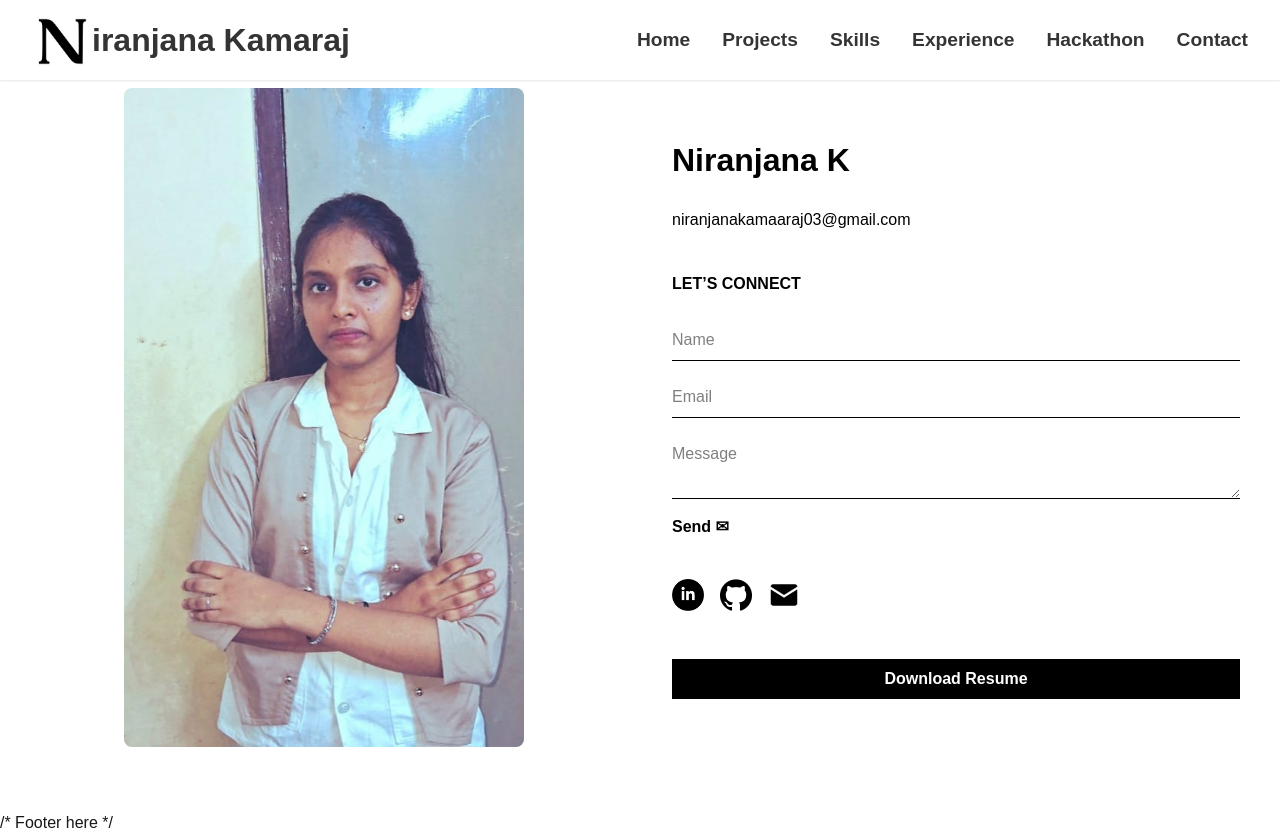
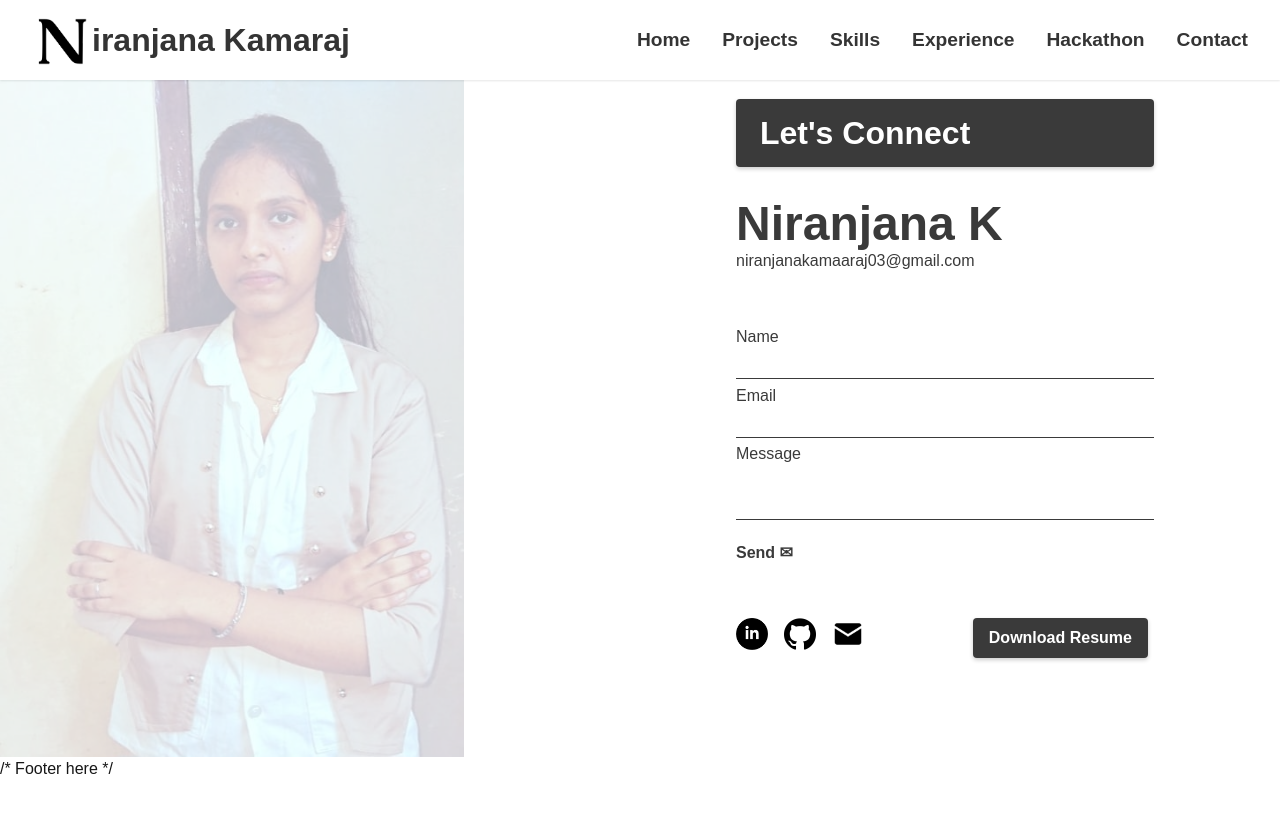
Before and after one commit to Niranjanakamaraj/niranjanakamaraj_portfolio, a Next.js app: page /Contact in a window 1280 px wide. After the commit the page ends 800 px from the top, so only its background shows below. Built offline with nearby package versions, Linux system fonts and the light colour scheme.

Commit message:
contact page

```diff
--- a/app/Contact/page.tsx
+++ b/app/Contact/page.tsx
@@ -1,9 +1,36 @@
 "use client";
+import { useRef } from "react";
 import Image from "next/image";
 import Navbar from "../components/Navbar";
 import styles from "../Styling/Contact.module.css";
+import emailjs from "@emailjs/browser";
 
 export default function Contact() {
+   const form = useRef(null);
+
+  const sendEmail = (e: React.FormEvent) => {
+    e.preventDefault();
+
+    emailjs
+      .sendForm(
+        "service_61va293",         // your EmailJS service ID
+        "template_cl3zwun",        // your EmailJS template ID
+        form.current!,
+        "AKz1rwebR7GOZUsgM"     // your EmailJS public key
+      )
+      .then(
+        (result) => {
+          console.log("Email sent:", result.text);
+          alert("Message sent successfully!");
+          form.current?.reset();
+        },
+        (error) => {
+          console.error("Email error:", error.text);
+          alert("Failed to send message. Try again later.");
+        }
+      );
+  };
+
   return (
     <main className={styles.main}>
       <Navbar />
@@ -19,29 +46,52 @@ export default function Contact() {
               className={styles.contactImage}
             />
           </div>
-
           {/* RIGHT – TEXT + FORM + SOCIALS */}
           <div className={styles.contactInfo}>
+            <h1 className={styles.title}>Let's Connect</h1>
             <h3 className={styles.contactName}>Niranjana K</h3>
             <p className={styles.contactMail}>niranjanakamaaraj03@gmail.com</p>
+            <form ref={form} onSubmit={sendEmail} className={styles.contactForm}>
+  Name<input type="text" name="name" className={styles.inputField} />
+  Email<input type="email" name="email" className={styles.inputField} />
+  Message<textarea name="message" className={styles.inputField}></textarea>
+  <button type="submit" className={styles.sendBtn}>Send &#9993;</button>
+</form>
+            <div className={styles.socialIcons}>
+  <a
+    href="https://www.linkedin.com/in/niranjanakamaraj/"
+    target="_blank"
+    rel="noopener noreferrer"
+    aria-label="LinkedIn"
+  >
+    <img src="/linkedin.png" alt="LinkedIn" />
+  </a>
 
-            <h4 className={styles.connectTitle}>LET’S CONNECT</h4>
-            <form className={styles.contactForm}>
-              <input type="text" placeholder="Name" className={styles.inputField} />
-              <input type="email" placeholder="Email" className={styles.inputField} />
-              <textarea placeholder="Message" className={styles.inputField}></textarea>
-              <button type="submit" className={styles.sendBtn}>Send &#9993;</button>
-            </form>
+  <a
+    href="https://github.com/Niranjanakamaraj"
+    target="_blank"
+    rel="noopener noreferrer"
+    aria-label="GitHub"
+  >
+    <img src="/github.png" alt="GitHub" />
+  </a>
 
-            <div className={styles.socialIcons}>
-              <img src="/linkedin.png" alt="LinkedIn" />
-              <img src="/github.png" alt="GitHub" />
-              <img src="/email.png" alt="Email" />
-            </div>
+  <a
+    href="mailto:niranjanakamaraj03@gmail.com"
+    aria-label="Email"
+  >
+    <img src="/email.png" alt="Email" />
+  </a>
 
-            <button className={styles.downloadBtn}>Download Resume</button>
+            <a
+  href="/K_Niranjana_resume.pdf"
+  download="K_Niranjana_resume.pdf"
+  className={styles.downloadBtn}
+>
+  Download Resume
+</a>
           </div>
-
+        </div>
         </div>
       </section>
     </main>
--- a/app/Styling/Contact.module.css
+++ b/app/Styling/Contact.module.css
@@ -2,19 +2,33 @@
   font-family: 'Arial', sans-serif;
 }
 
+.title {
+  display: flex;
+  align-items: center;
+  justify-content: center !important;
+  font-size: 32px;
+  max-width: 90%;
+  font-weight: 700;
+  background: #3a3a3a;
+  color: #ffffff;
+  padding: 10px 24px;
+  border-radius: 4px;
+  display: inline-block;
+  box-shadow: 0px 2px 4px rgba(0, 0, 0, 0.2);
+}
 .contactSection {
   display: flex;
-  justify-content: center;
+  justify-content:flex-start;
   align-items: center;
-  padding: 4rem 2rem;
   background-color: #fff;
 }
 
 .contactWrapper {
+  margin-top: -2rem;;
   display: flex;
   max-width: 1200px;
   width: 100%;
-  gap: 4rem;
+  gap: 17rem;
   align-items: center;
 }
 
@@ -26,54 +40,68 @@
 
 .contactImage {
   width: 100%;
-  max-width: 400px;
-  border-radius: 8px;
+  max-height:900px;
+  max-width: 700px;
+  margin-left: 0px !important;
+  padding: 0px !important;
+  opacity: 0.3;
 }
 
 .contactInfo {
   flex: 1;
+  width:50%;
+  height:100%;
   display: flex;
   flex-direction: column;
-  gap: 1.5rem;
+  gap: 1.3rem;
 }
 
 .contactName {
-  color: #000000;
-  font-size: 2rem;
+  color: #3a3a3a;
+  font-size: 3rem;
   font-weight: bold;
 }
 
 .contactMail {
+  padding-top: 0px;
+  margin-top: -2rem;
   font-size: 1rem;
-  color: #000000;
+  color: #3a3a3a;
 }
 
 .connectTitle {
-  color: #000000;
+  color: #3a3a3a;
   font-weight: bold;
   margin-top: 1rem;
 }
 
 .contactForm {
-  color: #000000 !important;
+  padding-top: 2rem;
+  color: #3a3a3a !important;
   display: flex;
   flex-direction: column;
-  gap: 1rem;
+  gap: 0.3rem;
 }
 
 .inputField {
+  max-width: 90%;
   border: none;
-  border-bottom: 1px solid #000;
-  padding: 0.5rem 0;
+  border-bottom: 1px solid #3a3a3a;
+  padding: 0rem 0;
   font-size: 1rem;
   outline: none;
+  resize: none;
 }
 
 .sendBtn {
-  color: #000000;
+  color: #3a3a3a;
   align-self: flex-start;
   background: none;
   border: none;
+  padding-top: 1rem;
+  padding-bottom: 2rem;;
+  border-radius: 4px;
+  display: inline-block;
   font-weight: bold;
   cursor: pointer;
 }
@@ -81,7 +109,7 @@
 .socialIcons {
   display: flex;
   gap: 1rem;
-  margin-top: 1rem;
+  margin-bottom: -0.5rem;
 }
 
 .socialIcons img {
@@ -91,11 +119,15 @@
 }
 
 .downloadBtn {
-  margin-top: 1.5rem;
-  background-color: #000;
+  margin-left: 20%;
+  max-width: 90%;
+  background-color:#3a3a3a;
   color: #fff;
   border: none;
   padding: 0.5rem 1rem;
   cursor: pointer;
   font-weight: bold;
+  border-radius: 4px;
+  display: inline-block;
+  box-shadow: 0px 2px 4px rgba(0, 0, 0, 0.2);
 }
--- a/package.json
+++ b/package.json
@@ -9,6 +9,7 @@
     "lint": "eslint"
   },
   "dependencies": {
+    "@emailjs/browser": "^4.4.1",
     "@react-three/drei": "^10.7.7",
     "@react-three/fiber": "^9.4.2",
     "framer-motion": "^12.23.24",
```
Also changed, not shown: 1 other file (tests, documents, lock files or other folders).
